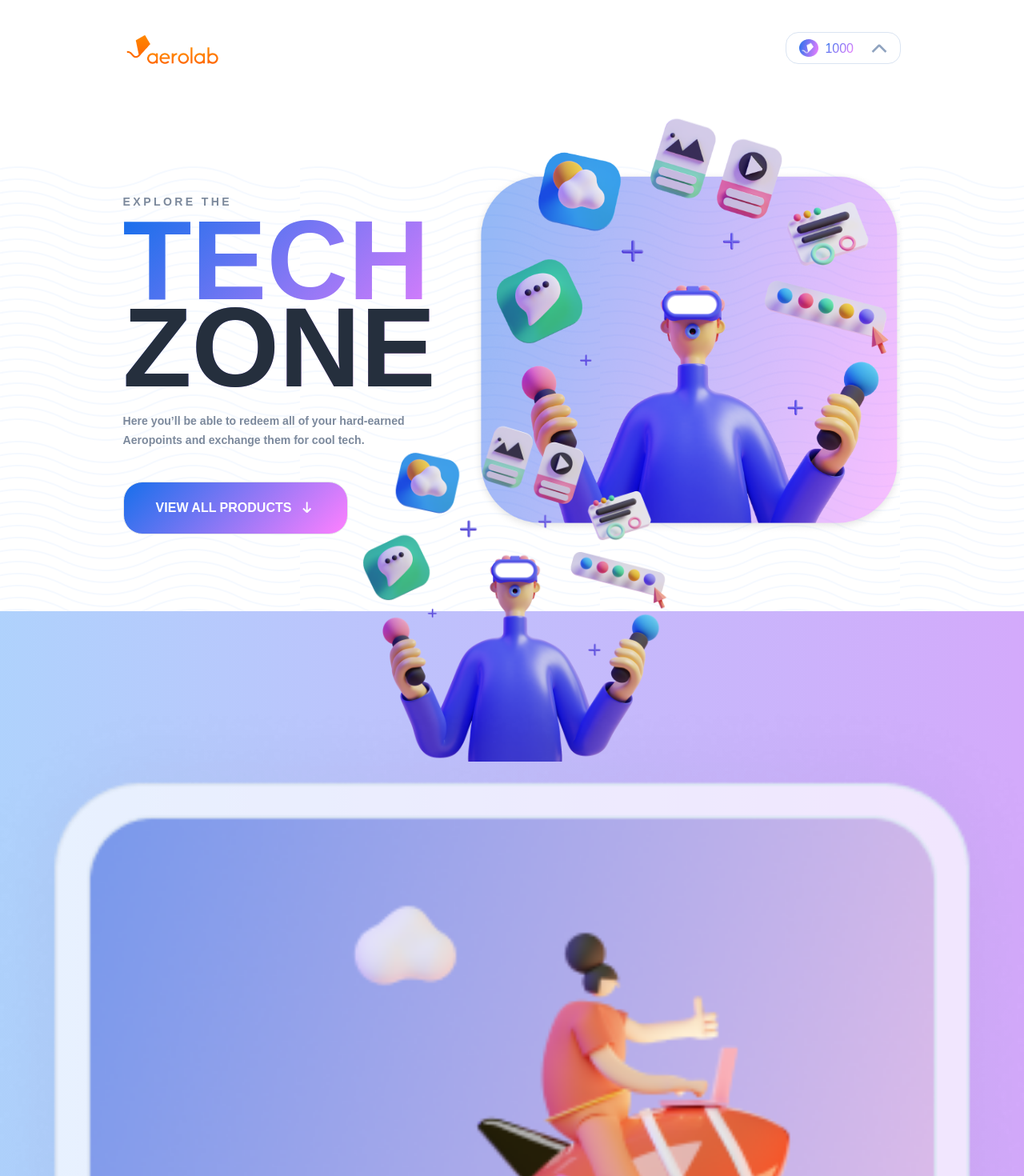
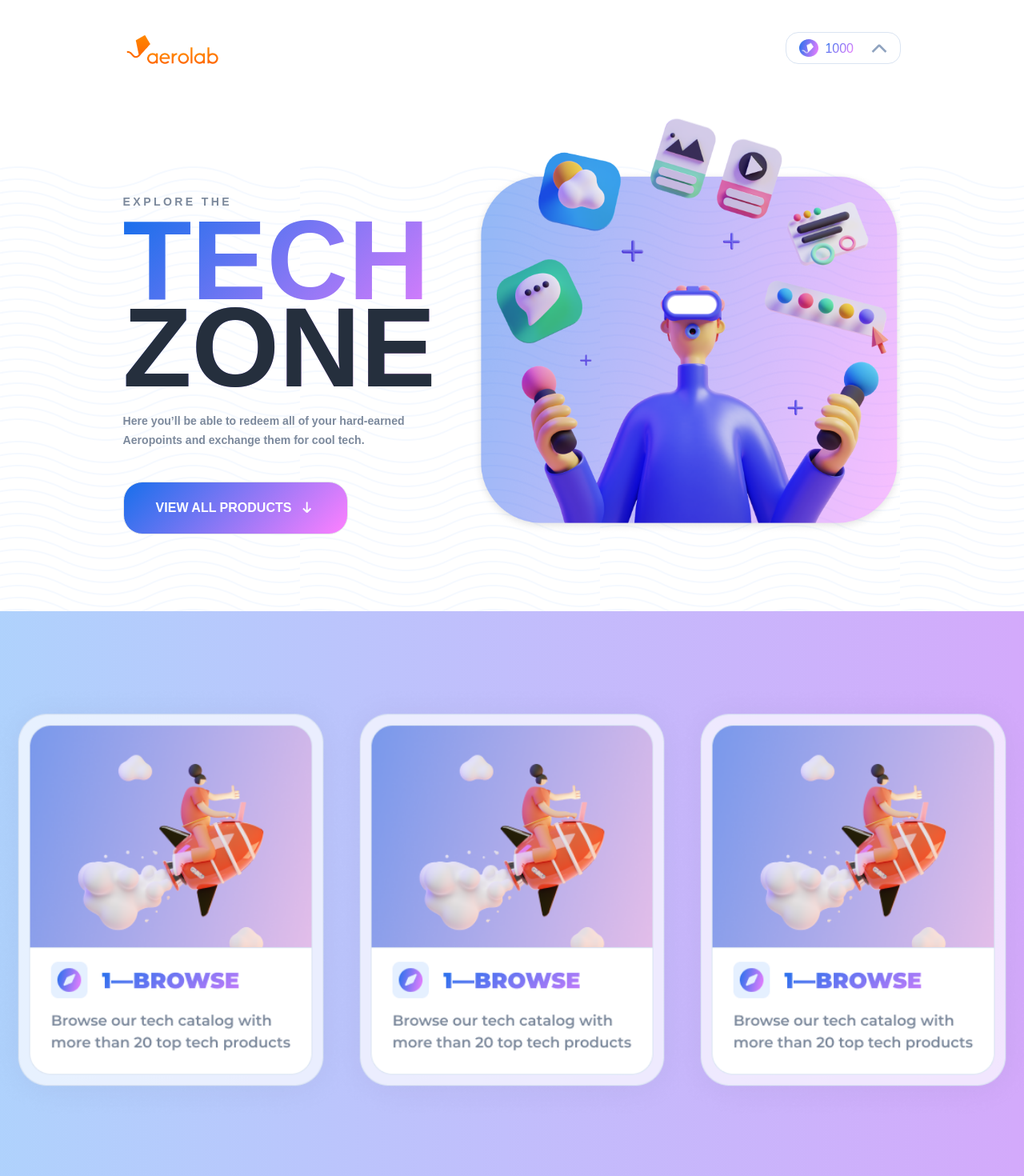
Before and after one commit to Kashif-Saleem-Ghuman/catalog-loyalty-program, a Next.js app: page / in a window 1280 px wide. Shown: the top 1470 px of the page at 80% size. Built offline with nearby package versions, Linux system fonts and the light colour scheme.

Commit message:
Refac: Added intro cards

```diff
--- a/components/Illustration.js
+++ b/components/Illustration.js
@@ -1,31 +1,40 @@
-"use client"
+"use client";
 
 import illustationImage from "@/public/assets/images/hero-desktop.png";
 import Image from "next/image";
-import intro1 from "@/public/assets/images/Intro-card.png"
+import intro1 from "@/public/assets/images/Intro-card.png";
 
 const Illustartion = () => {
   return (
-    <div className="flex justify-center
-    w-full background-color h-[1716px] relative">
+    <div
+      className="flex justify-center
+    w-full background-color h-[1716px] relative "
+    >
       <Image
         src={illustationImage}
         alt="hero"
-        width={500}
-        height={500}
-        className="absolute bottom-[80%] md:bottom-[89%]"
-      />
-      <div className="flex justify-center">
-      <Image src={intro1}
-      alt = "intro-card"
-
-     layout="responsive"
-      className="absolute top-[15%] md:top-[5%] hover:scale-105 transition duration-500 ease-in-out w-full md:w-1/2"
-      onClick={() => console.log("click")}
+        className="xl:hidden overflow-x-auto absolute bottom-[80%] md:bottom-[89%]"
+        style={{width: "135%", overflowX: "auto"}}
       />
 
-      </div>
-
+      <Image
+        src={intro1}
+        alt="intro-card"
+        className="absolute top-[15%] md:top-[5%] hover:scale-105 transition duration-500 ease-in-out w-full md:w-1/3"
+        onClick={() => console.log("click")}
+      />
+      <Image
+        src={intro1}
+        alt="intro-card"
+        className="absolute top-[45%] md:top-[5%] md:right-0 hover:scale-105 transition duration-500 ease-in-out w-full md:w-1/3"
+        onClick={() => console.log("click")}
+      />
+      <Image
+        src={intro1}
+        alt="intro-card"
+        className="absolute top-[75%] md:top-[5%] md:left-0 hover:scale-105 transition duration-500 ease-in-out w-full md:w-1/3"
+        onClick={() => console.log("click")}
+      />
     </div>
   );
 };
```
